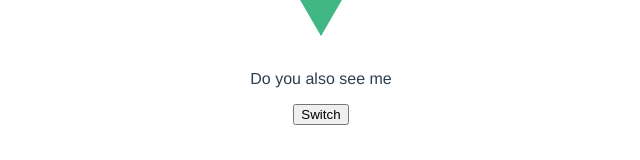
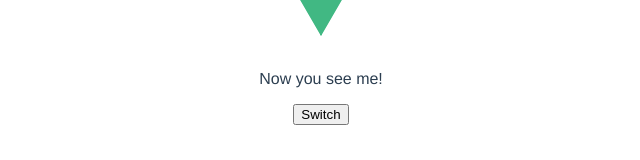
Before and after one commit to hymntaha/vue-training, a Vue app: page / in a window 1280 px wide. Both pictures are taken after a click on the button "Switch". Shown: the part 210-370 px from the top of the page, without its empty margins (319-959 px from the left). Built offline with nearby package versions, Linux system fonts and the light colour scheme.

Commit message:
detach it with v-show

```diff
--- a/src/components/HelloWorld.vue
+++ b/src/components/HelloWorld.vue
@@ -1,11 +1,12 @@
 <template>
   <div>
     <p v-if="show">You can see me!</p>
-    <p v-else>Do you also see me</p>
+    <p v-else>Now you see me!</p>
     <template v-if="show">
       <h2>Heading</h2>
       <p>Inside a template</p>
     </template>
+    <p v-show="show">Do you see me!</p>
     <button @click="show =!show">Switch</button>
   </div>
 </template>
```
